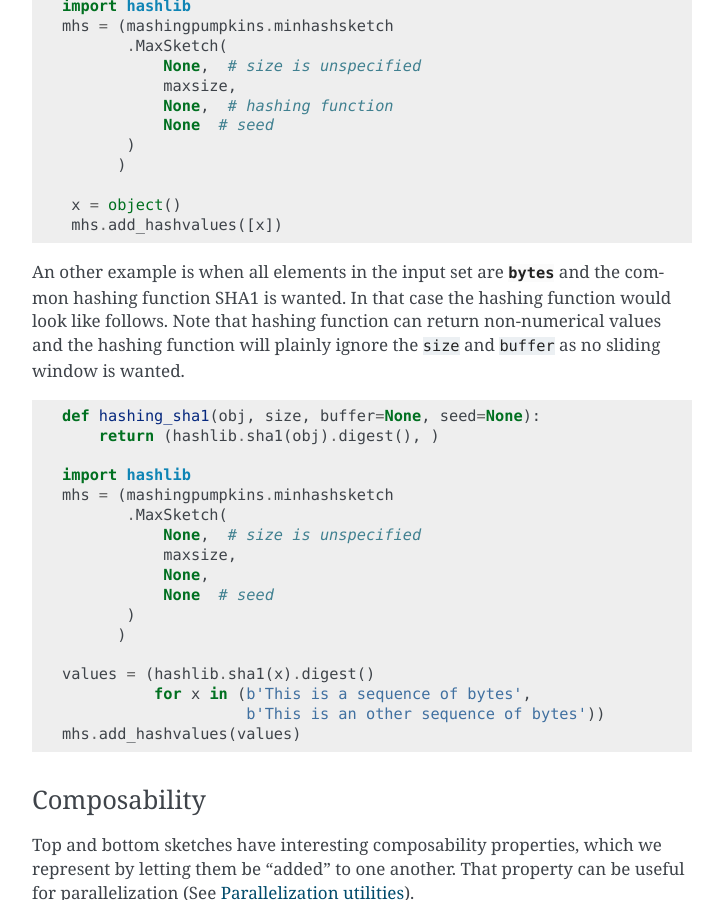
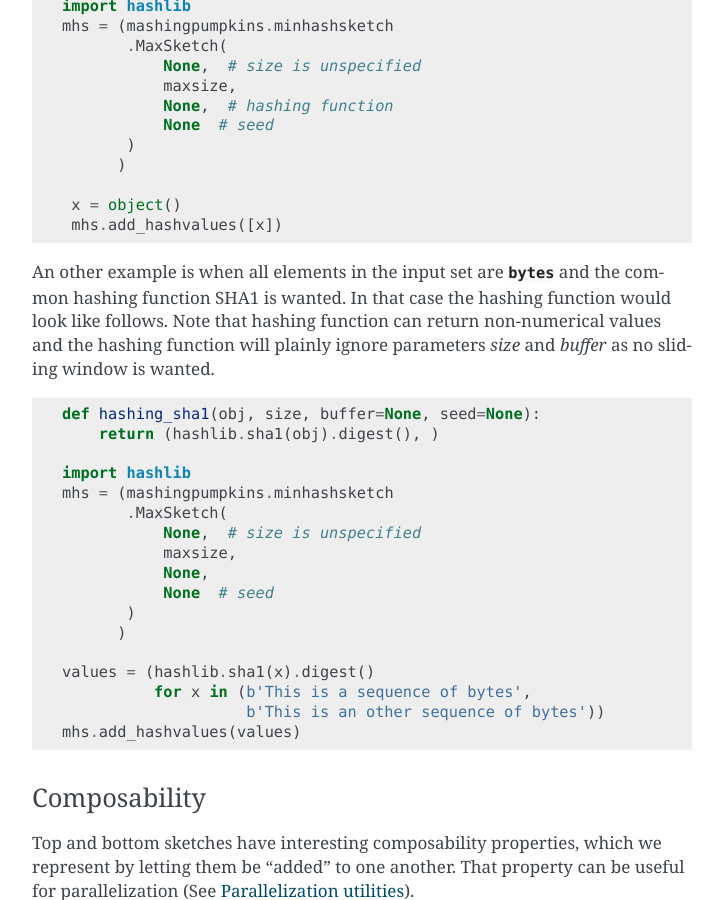
Before and after one commit to lgautier/mashing-pumpkins, a Sphinx documentation site: the page built from doc/index.rst, in a window 1280 px wide and 900 px high, scrolled down 3954 px. Shown: the whole window, without its empty margins (388-1111 px from the left). Built offline with Sphinx 7.4.7, drawn with Linux system fonts in a browser that asks for light colours; cross-references to code outside the pages are shown as plain code; some of the changed text lies outside the part shown.

```diff
--- a/doc/conf.py
+++ b/doc/conf.py
@@ -167,4 +167,4 @@ texinfo_documents = [
 
 
 # Example configuration for intersphinx: refer to the Python standard library.
-intersphinx_mapping = {'https://docs.python.org/': None}
+intersphinx_mapping = {'python': ('https://docs.python.org/', None)}
--- a/doc/index.rst
+++ b/doc/index.rst
@@ -233,8 +233,8 @@ function returns a non-numerical only use :class:`MaxSketch`.
 An other example is when all elements in the input set are :class:`bytes` and
 the common hashing function SHA1 is wanted. In that case the hashing function
 would look like follows. Note that hashing function can return non-numerical
-values and the hashing function will plainly ignore the :param:`size` and
-:param:`buffer` as no sliding window is wanted.
+values and the hashing function will plainly ignore parameters `size` and
+`buffer` as no sliding window is wanted.
 
 .. code-block:: python
 
```
Also changed, not shown: other parts of doc/index.rst (+1 -1 lines), 3 other files.
